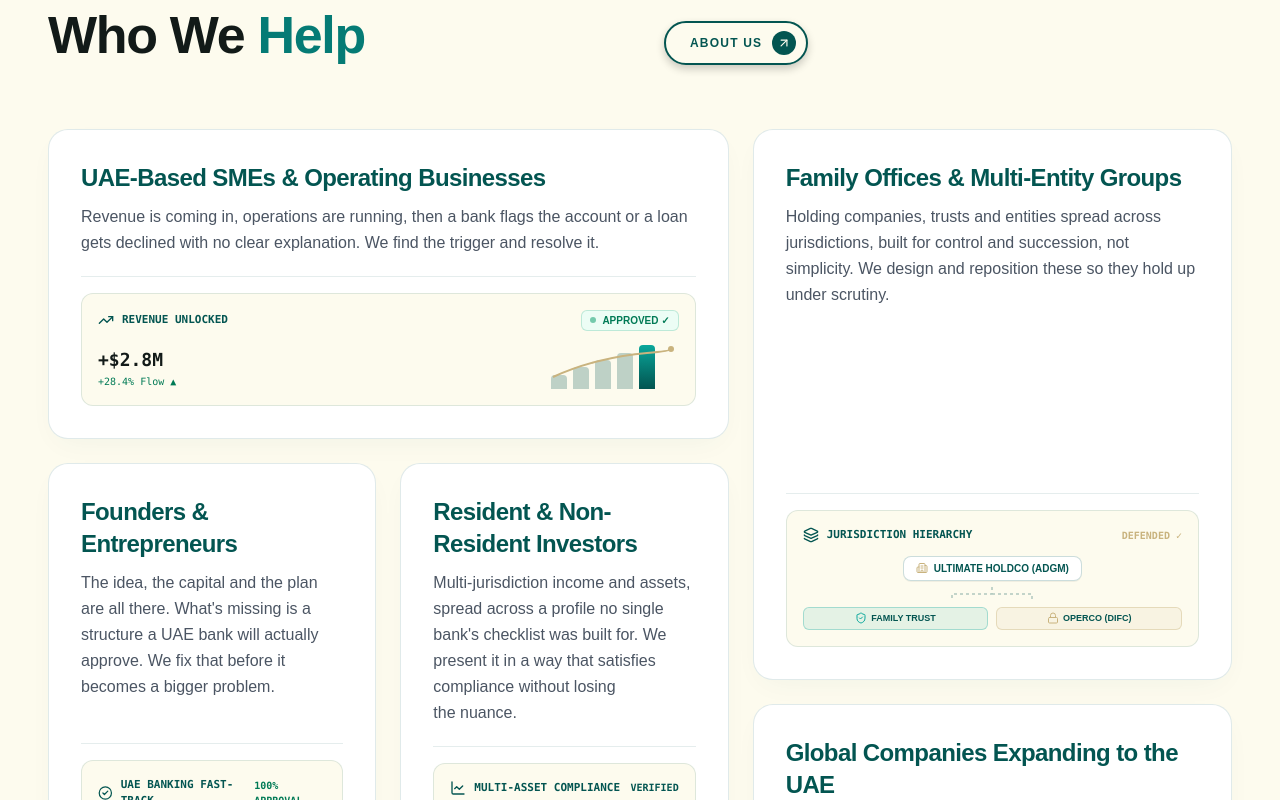
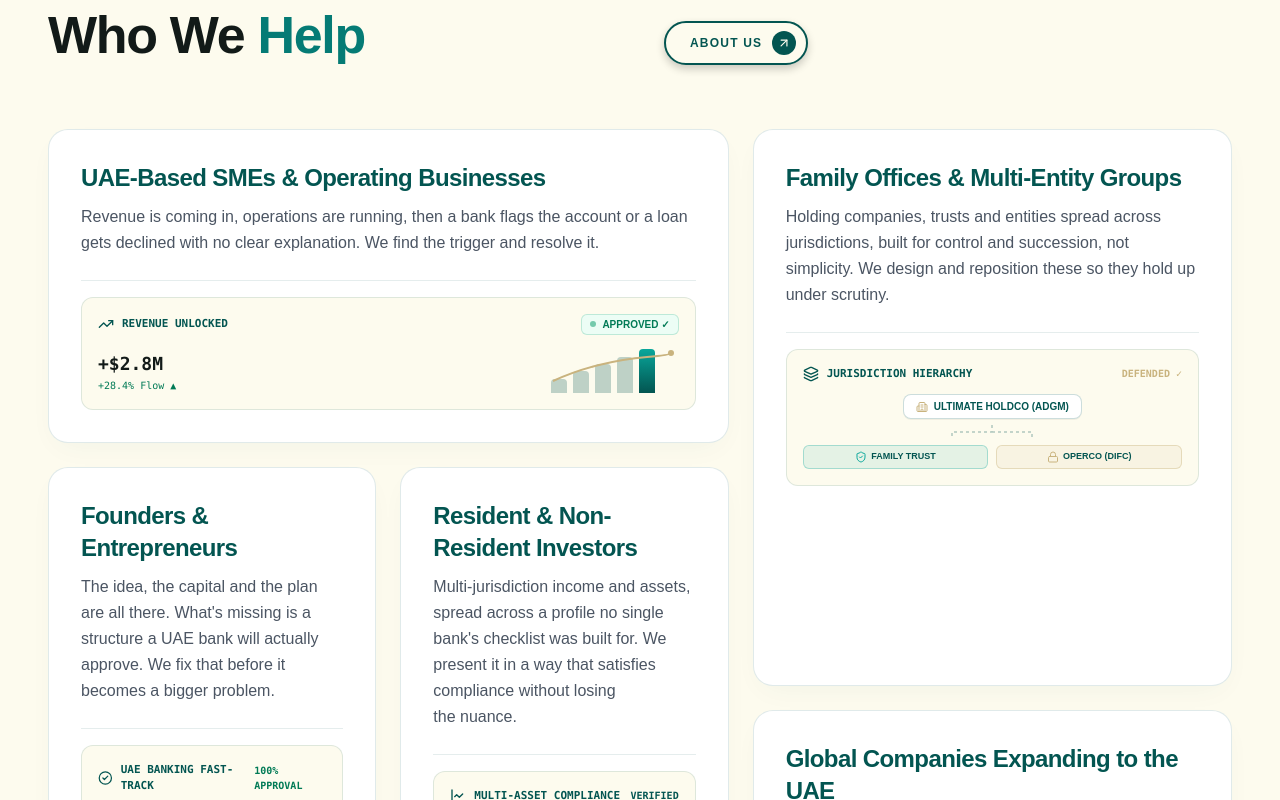
Before and after one commit to PrinceKhimani78/ultronnew, a Next.js app: page / in a window 1280 px wide. Shown: the part 860-1660 px from the top of the page. Built offline with nearby package versions, Linux system fonts and the light colour scheme; no server answers; a web font is replaced by a local one.

Commit message:
fix: remove flex-1 content stretching and set card layout to justify-start for natural widget alignment

```diff
--- a/src/components/home/who-we-help/WhoWeHelpCard.tsx
+++ b/src/components/home/who-we-help/WhoWeHelpCard.tsx
@@ -33,7 +33,7 @@ export function WhoWeHelpCard({ item, index, className }: WhoWeHelpCardProps) {
         ease: [0.22, 1, 0.36, 1],
       }}
       className={cn(
-        'group flex flex-col rounded-[20px] bg-white p-6 sm:p-7 lg:p-8',
+        'group flex flex-col justify-start rounded-[20px] bg-white p-6 sm:p-7 lg:p-8',
         'border border-[#035551]/12',
         'shadow-[0_10px_30px_-10px_rgba(3,85,81,0.06)]',
         'ease-house transition-all duration-300',
@@ -41,7 +41,8 @@ export function WhoWeHelpCard({ item, index, className }: WhoWeHelpCardProps) {
         className,
       )}
     >
-      <div className="flex flex-1 flex-col">
+      {/* Title & Description Container - Strictly h-auto without flex-1 stretching */}
+      <div className="flex h-auto flex-col">
         <h3 className="font-display mb-2.5 text-lg font-bold tracking-tight text-[#035551] sm:text-xl lg:text-2xl">
           {item.title}
         </h3>
@@ -50,8 +51,8 @@ export function WhoWeHelpCard({ item, index, className }: WhoWeHelpCardProps) {
         </p>
       </div>
 
-      {/* Unique Animated Financial Visualization Component - Connected 20px below description */}
-      <div className="mt-5 border-t border-[#035551]/10 pt-4">
+      {/* Divider (24px below paragraph) + Visualization (starts immediately after divider) */}
+      <div className="mt-6 border-t border-[#035551]/10 pt-4">
         <CardFinancialGraphic id={item.id} />
       </div>
     </motion.div>
@@ -165,7 +166,7 @@ function SmeBarChartVisualization() {
 
 /**
  * CARD 2: Family Offices & Multi-Entity Groups
- * Compact Hierarchy Diagram sitting 24px below paragraph
+ * Compact Hierarchy Diagram sitting 24px below paragraph divider
  */
 function FamilyOfficeHierarchyVisualization() {
   return (
@@ -182,7 +183,7 @@ function FamilyOfficeHierarchyVisualization() {
         </span>
       </div>
 
-      {/* Visual Hierarchy Diagram - Compact Alignment */}
+      {/* Visual Hierarchy Diagram - Natural Placement */}
       <div className="relative flex flex-col items-center gap-1.5 pt-0.5">
         {/* Tier 1: HoldCo */}
         <motion.div
@@ -264,7 +265,7 @@ function FoundersTimelineVisualization() {
         </span>
       </div>
 
-      {/* Progress Tracker Widget with Perfect Line & Circle Alignment */}
+      {/* Progress Tracker Widget */}
       <div className="relative pt-1 pb-1">
         {/* Step Nodes Grid with Equal Spacing */}
         <div className="relative z-10 grid grid-cols-4 items-center">
@@ -285,7 +286,7 @@ function FoundersTimelineVisualization() {
 
             return (
               <div key={idx} className="flex flex-col items-center">
-                {/* Numbered Step Circle - Identical 24x24px size, centered over line */}
+                {/* Numbered Step Circle */}
                 <motion.div
                   initial={{ scale: 0.5, opacity: 0 }}
                   whileInView={{ scale: 1, opacity: 1 }}
@@ -303,7 +304,7 @@ function FoundersTimelineVisualization() {
                   {idx + 1}
                 </motion.div>
 
-                {/* Step Label - Centered directly beneath circle */}
+                {/* Step Label */}
                 <motion.span
                   initial={{ opacity: 0, y: 4 }}
                   whileInView={{ opacity: 1, y: 0 }}
```
